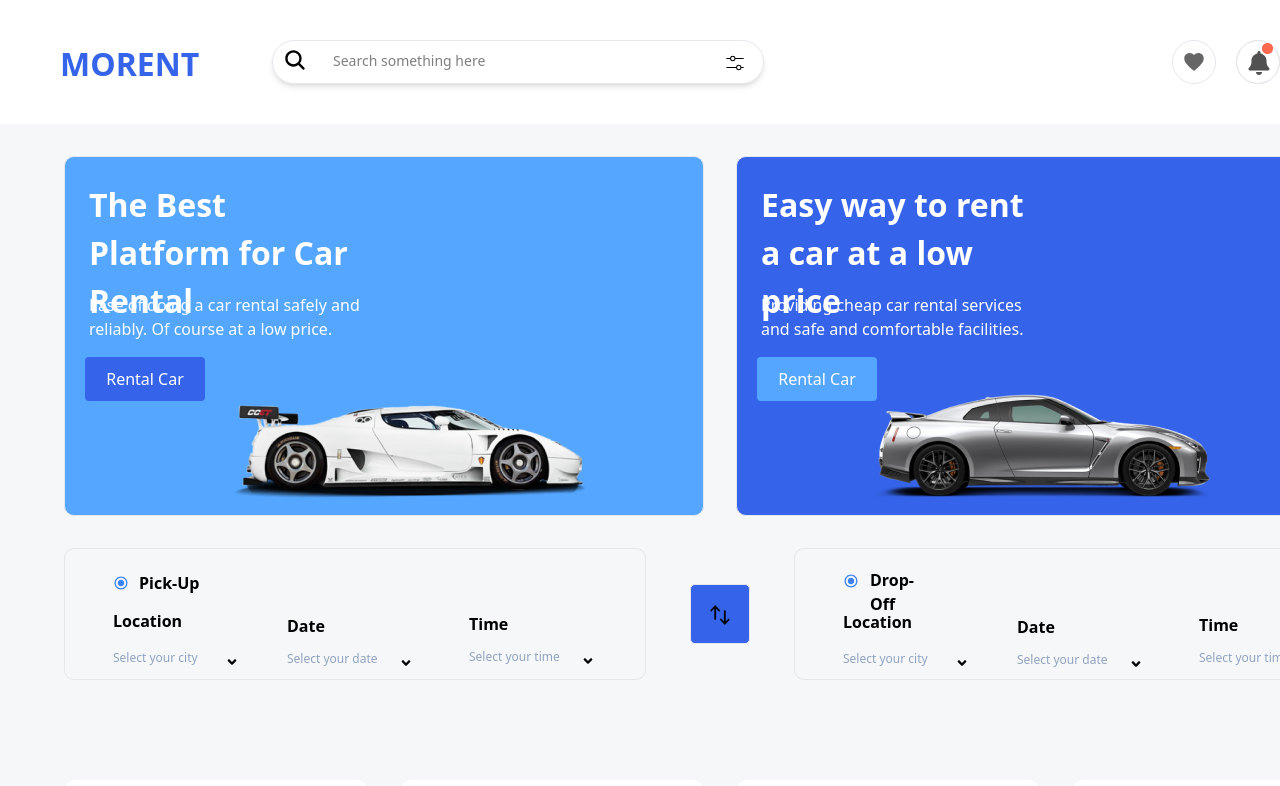
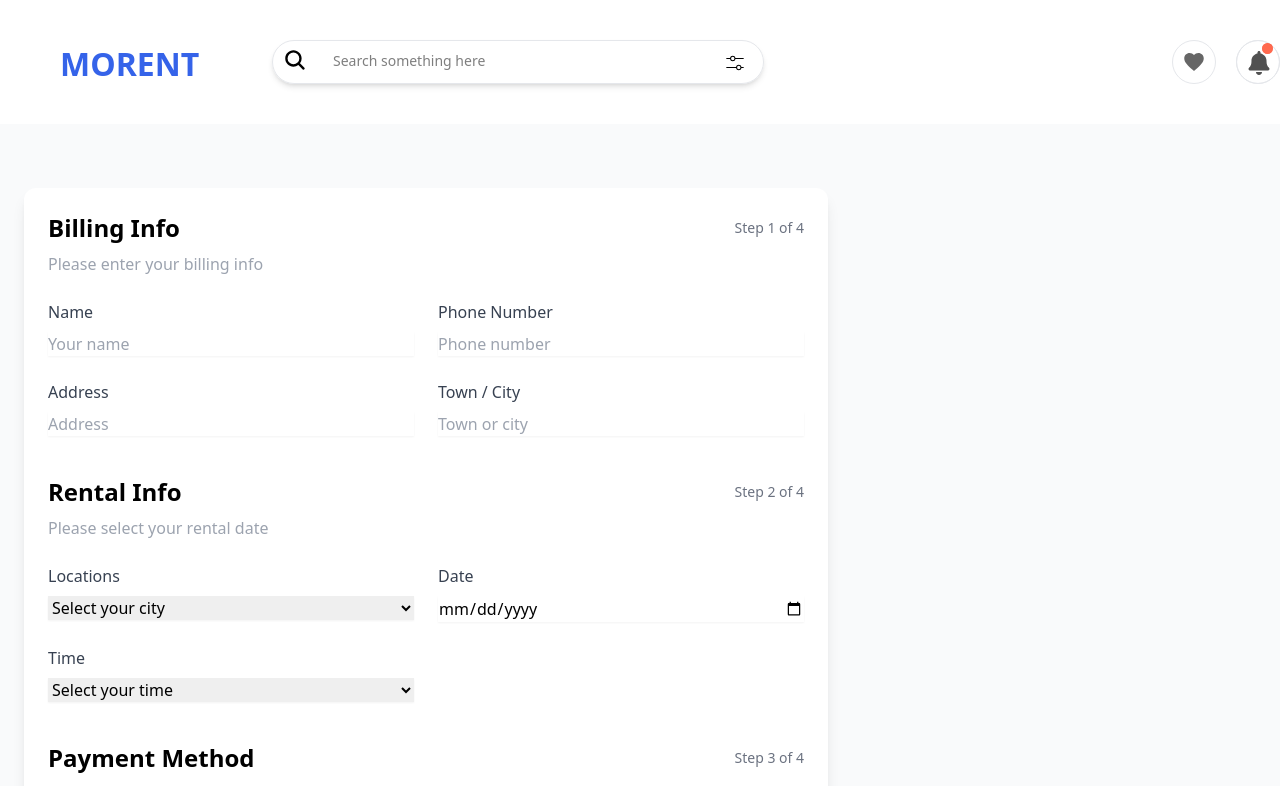
Before and after one commit to mfarrukhkhan/figma_hackathon, a Next.js app: page / in a window 1280 px wide. Shown: the top 786 px of the page. Built offline with nearby package versions, Linux system fonts and the light colour scheme.

Commit message:
Initial commit

```diff
--- a/src/app/components/Payment.tsx
+++ b/src/app/components/Payment.tsx
@@ -5,7 +5,7 @@ import Image from 'next/image';
 const Payment = () => {
   return (
 
-    <div className='w-[1440px] h-[2240px] bg-gray-50 gap-[32px]'>
+    <div className='w-[1440px] h-[1240px] bg-gray-50 gap-[32px]'>
 
       {/* Form Container */}
       <div className="min-h-screen max-h-[2176px] max-w-[852px] py-10 px-6 relative top-[24px] gap-[32px]">
--- a/src/app/page.tsx
+++ b/src/app/page.tsx
@@ -7,8 +7,8 @@ import Payment from "./components/Payment";
 export default function Home() {
   return (
     <div>
-    {/* <Payment /> */}
-<Hero />
+    <Payment />
+{/* <Hero /> */}
 </div>
   );
 }
```
